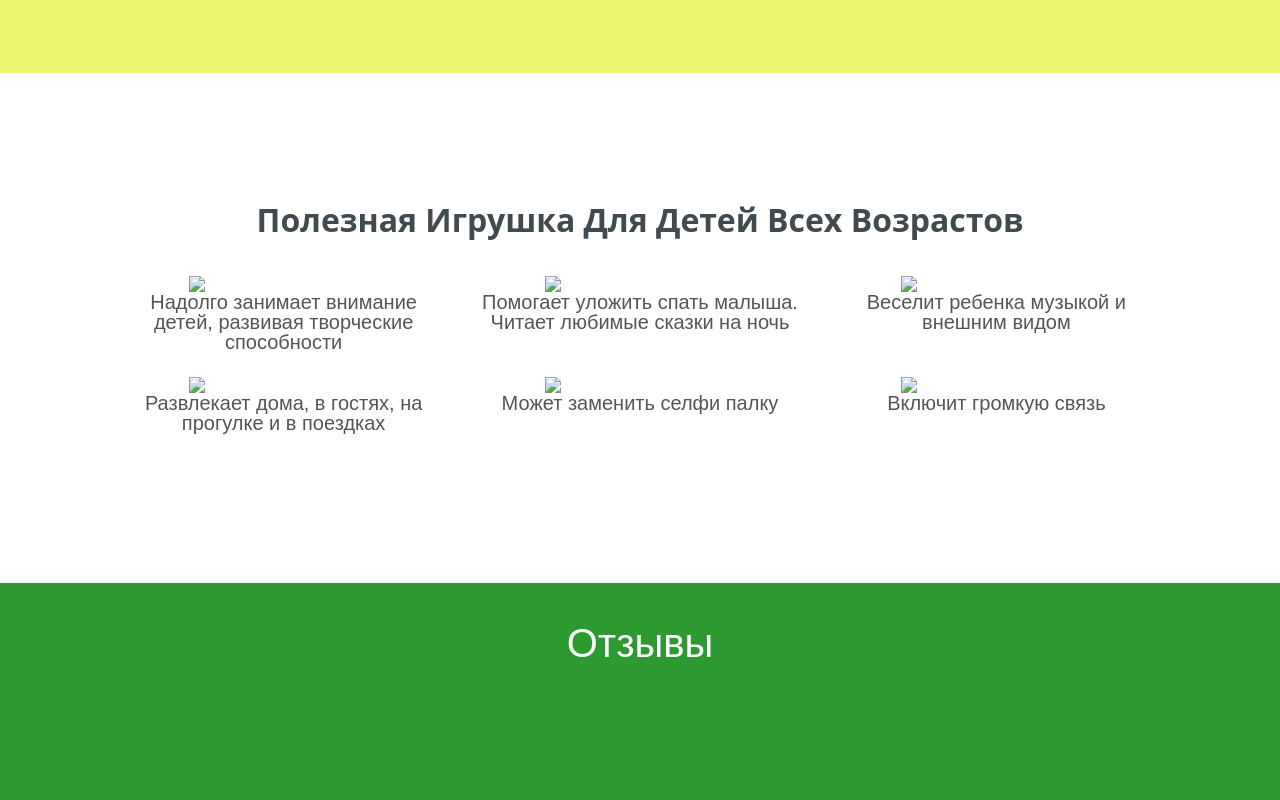
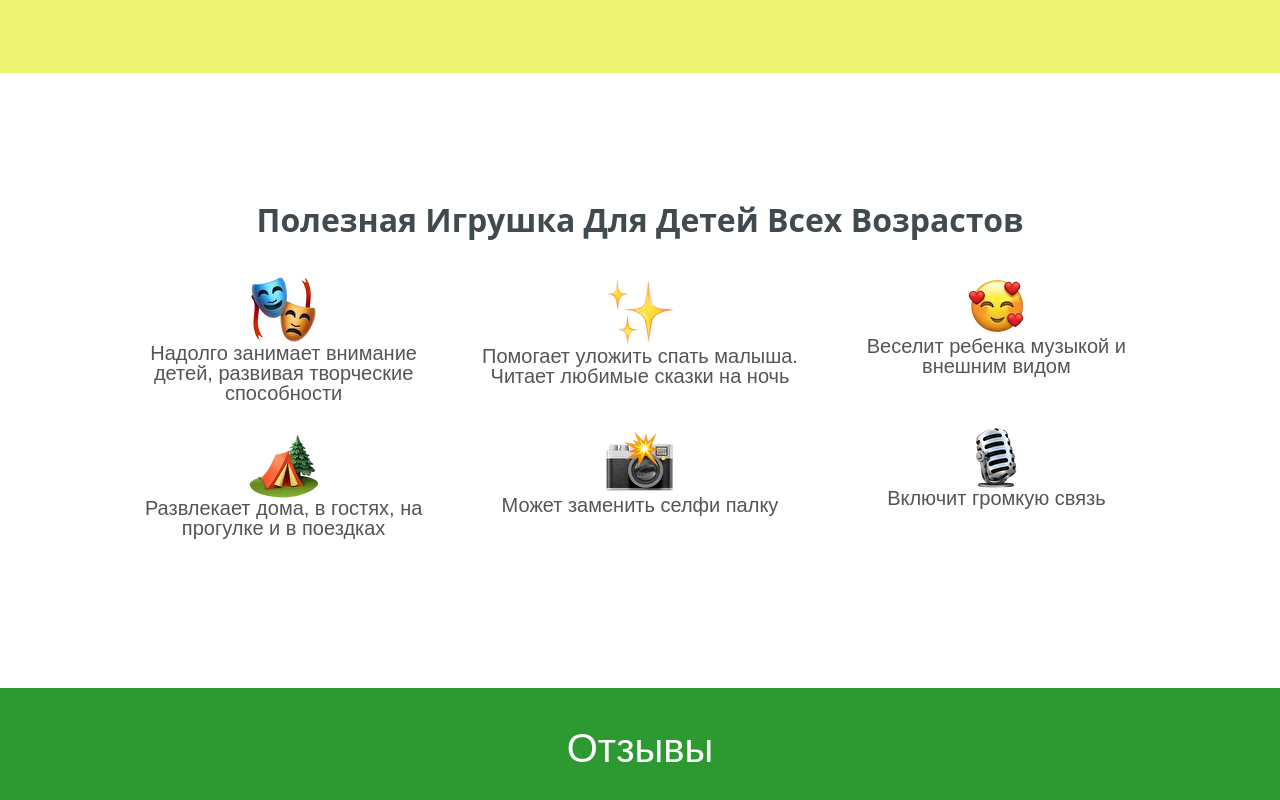
Before and after one commit to derevcov78/multik2, a plain HTML site: page index.html in a window 1280 px wide. Shown: the part 2397-3197 px from the top of the page. Drawn offline with nearby package versions, Linux system fonts and the light colour scheme.

Commit message:
Update index.html

```diff
--- a/index.html
+++ b/index.html
@@ -171,27 +171,27 @@
 
 				<ul class="grid">
 					<li>
-						<img src="..\mult\\img\1.webp" alt="Название изображения" />
+						<img src="..\img\1.webp" alt="Название изображения" />
 						<h4>Надолго занимает внимание детей, развивая творческие способности</h4>
 					</li>
 					<li>
-						<img src="..\mult\img\2.webp" alt="Название изображения" />
+						<img src="..\img\2.webp" alt="Название изображения" />
 						<h4>Помогает уложить спать малыша. Читает любимые сказки на ночь</h4>
 					</li>
 					<li>
-						<img src="..\mult\img\3.webp" alt="Название изображения" />
+						<img src="..\img\3.webp" alt="Название изображения" />
 						<h4>Веселит ребенка музыкой и внешним видом</h4>
 					</li>
 					<li>
-						<img src="..\mult\img\4.webp" alt="Название изображения" />
+						<img src="..\img\4.webp" alt="Название изображения" />
 						<h4>Развлекает дома, в гостях, на прогулке и в поездках</h4>
 					</li>
 					<li>
-						<img src="..\mult\img\5.webp" alt="Название изображения" />
+						<img src="..\img\5.webp" alt="Название изображения" />
 						<h4>Может заменить селфи палку</h4>
 					</li>
 					<li>
-						<img src="..\mult\img\6.webp" alt="Название изображения" />
+						<img src="..\img\6.webp" alt="Название изображения" />
 						<h4>Включит громкую связь</h4>
 					</li>
 			</section>
```
